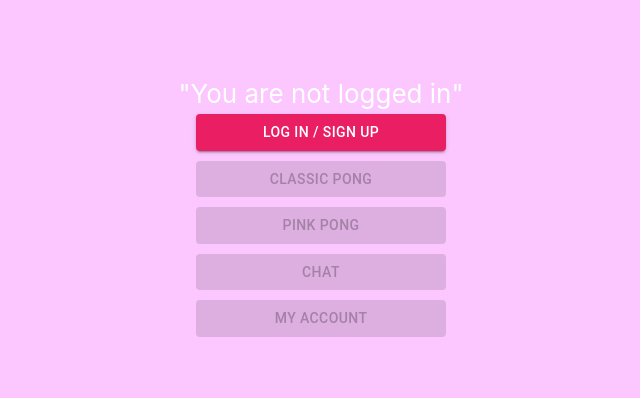
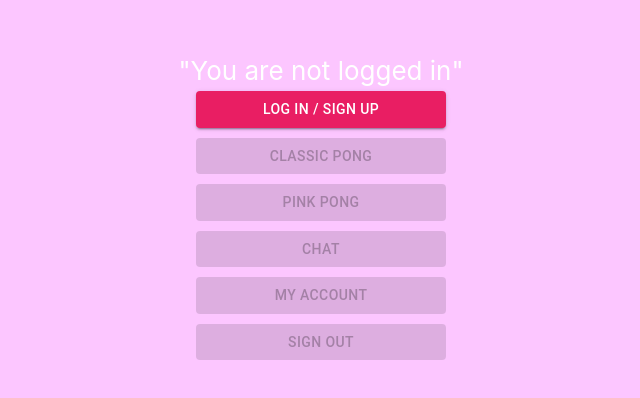
Before and after one commit to GroteGnoom/codam_transcendence, a React (Create React App) app in the folder react/: page / in a window 1280 px wide. Shown: the part 190-588 px from the top of the page, without its empty margins (319-959 px from the left). Built offline with nearby package versions, Linux system fonts and the light colour scheme; no server answers.

Commit message:
add signout and no links

```diff
--- a/react/src/App.css
+++ b/react/src/App.css
@@ -29,12 +29,13 @@
 	margin: 5px;
 }
 
-.App-header .disabledLink {
+.disabledLink {
 	pointer-events: none;
+	text-decoration: none;
 }
 
 .App-link {
-  color: #ff33cc;
+    text-decoration: none;
 }
 
 @keyframes App-logo-spin {
--- a/react/src/Home.tsx
+++ b/react/src/Home.tsx
@@ -46,16 +46,7 @@ class ShowLogin extends React.Component<LoginProps, LoginState> {
 const Home = () => {
 	const [li, setLi] = useState(false);
 
-	// effect hooks
-	// combination of componentDidMount and componentDidUpdate
-	useEffect(() => { // will be called after the DOM update (after render)
-		getLoggedIn();
-	});
-
-	useEffect(() => {
-		getLoggedIn();
-	}, []); // will only be called on initial mount and unmount
-
+	//backend calls
 	async function getLoggedIn() {
 		return await fetch(get_backend_host() + "/auth/amiloggedin/", {
 			method: "GET",
@@ -67,17 +58,37 @@ const Home = () => {
 			});
 	}
 
+	async function signOutUser() {
+		return await fetch(get_backend_host() + "/users/signoutuser", {
+			method: "PUT",
+			credentials: 'include',
+		})
+	}
+
+	// effect hooks
+	// combination of componentDidMount and componentDidUpdate
+	useEffect(() => { // will be called after the DOM update (after render)
+		getLoggedIn();
+	});
+
+	useEffect(() => {
+		getLoggedIn();
+	}, []); // will only be called on initial mount and unmount
+
+
 	return (
 		<ThemeProvider theme={pinkTheme}>
 			<main>
 				<div className="App">
 					<header className="App-header">
 						<ShowLogin />
-						<Link to={{ pathname: "/signup" }}><Button className="button" variant="contained">Log in / Sign up</Button></Link>
-						<Link className={!li ? "disabledLink" : ""} to= {{pathname:"/classicWaitingroom"}}><Button disabled={!li} className="button" variant="contained">Classic Pong</Button></Link>
-                  		<Link className={!li ? "disabledLink" : ""} to= {{pathname:"/PinkPongWaitingroom"}}><Button disabled={!li} className="button" variant="contained">Pink Pong</Button></Link>
-						<Link className={!li ? "disabledLink" : ""} to={{ pathname: "/chat" }}><Button disabled={!li} className="button" variant="contained">Chat</Button></Link>
-						<Link className={!li ? "disabledLink" : ""} to={{ pathname: "/account" }}><Button disabled={!li} className="button" variant="contained">My account</Button></Link>
+						<Link className="App-link" to={{ pathname: "/signup" }}><Button className="button" variant="contained">Log in / Sign up</Button></Link>
+						<Link className={!li ? "disabledLink" : "App-link"} to= {{pathname:"/classicWaitingroom"}}><Button disabled={!li} className="button" variant="contained">Classic Pong</Button></Link>
+                  		<Link className={!li ? "disabledLink" : "App-link"} to= {{pathname:"/PinkPongWaitingroom"}}><Button disabled={!li} className="button" variant="contained">Pink Pong</Button></Link>
+						<Link className={!li ? "disabledLink" : "App-link"} to={{ pathname: "/chat" }}><Button disabled={!li} className="button" variant="contained">Chat</Button></Link>
+						<Link className={!li ? "disabledLink" : "App-link"} to={{ pathname: "/account" }}><Button disabled={!li} className="button" variant="contained">My account</Button></Link>
+						<Button disabled={!li} className="button" onClick={() => signOutUser()} variant="contained">Sign out</Button>
+						{/* TODO: add logout button */}
 					</header>
 				</div>
 			</main>
--- a/react/src/Signup.tsx
+++ b/react/src/Signup.tsx
@@ -164,7 +164,7 @@ export function Signup() {
         })
         .then((response) => {
             getUsers();
-            setIsSignedUp(response.isSignedUp);
+            setIsSignedUp(true);
             setEvent("User created successfully");
         })
         .catch((err: Error) => setError(err.message))
@@ -196,7 +196,7 @@ export function Signup() {
                 throw new Error(json.message)
             }
         })
-        .then((response) => {
+        .then(() => {
             setEvent("Avatar created successfully");
             setAvatar({
                 imgSrc: get_backend_host() + "/users/avatar",
@@ -309,6 +309,7 @@ export function Signup() {
     }, [isLoggedIn]); // will only be called when isLoggedIn changes
 
     useEffect(() => {
+        console.log("isSignedUp changed to: ", isSignedUp);
         if ( isLoggedIn && isSignedUp ) {
             navigate('/');
         }
@@ -335,7 +336,7 @@ export function Signup() {
             ) : ( // if not logged in, show login button
                 <div className="menu">
                     {/* TODO get backend server */}
-                    <a href={url}><Button className="button" variant="contained">Log in 42</Button></a>
+                    <a className="App-link" href={url}><Button className="button" variant="contained">Log in 42</Button></a>
                 </div>
             )}
 
--- a/react/src/account/Account.tsx
+++ b/react/src/account/Account.tsx
@@ -151,7 +151,7 @@ class Account extends react.Component<{}, { users:[], username: string, intraNam
                         <Button className="item"
                             variant="contained"
                             startIcon={<PersonOutlineSharpIcon />}
-                            onClick={(e) => this.createUser()}
+                            onClick={() => this.createUser()}
                         > SIGN UP </Button>
 
                 </div>
```
Also changed, not shown: 2 other files (tests, documents, lock files or other folders).
